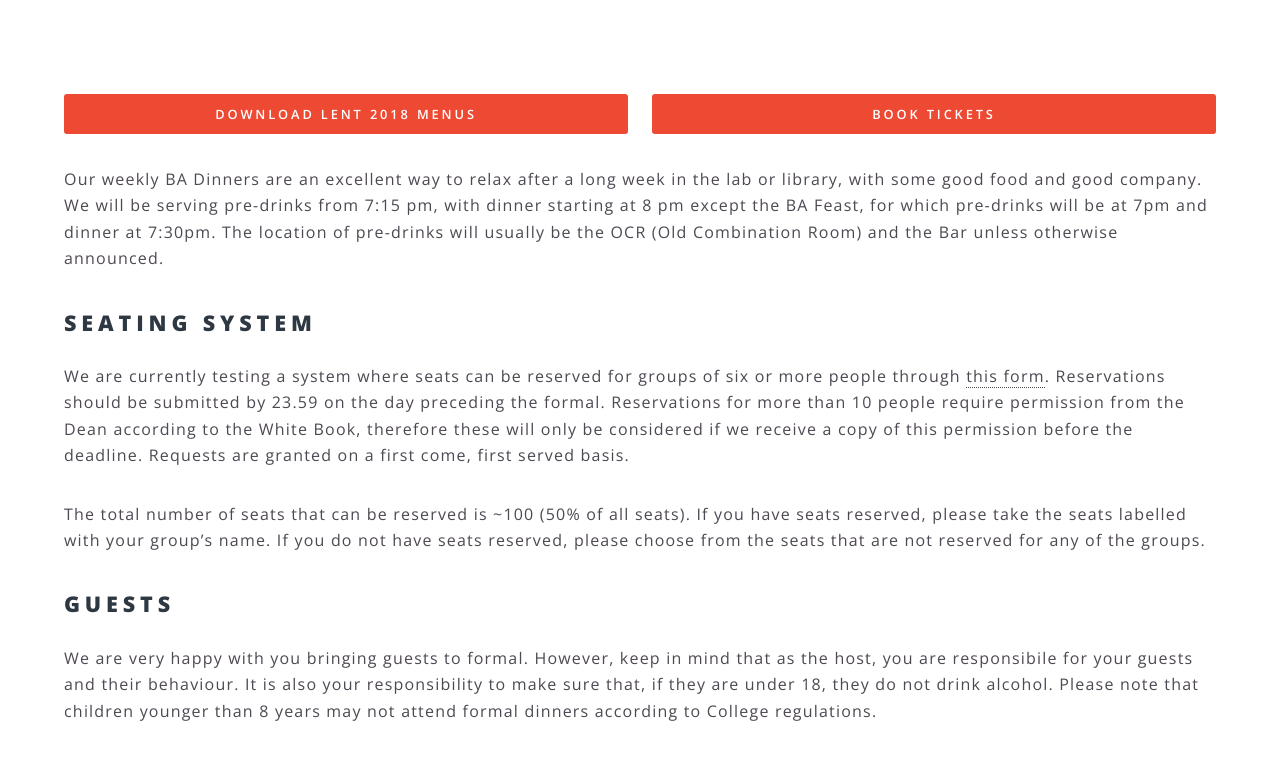
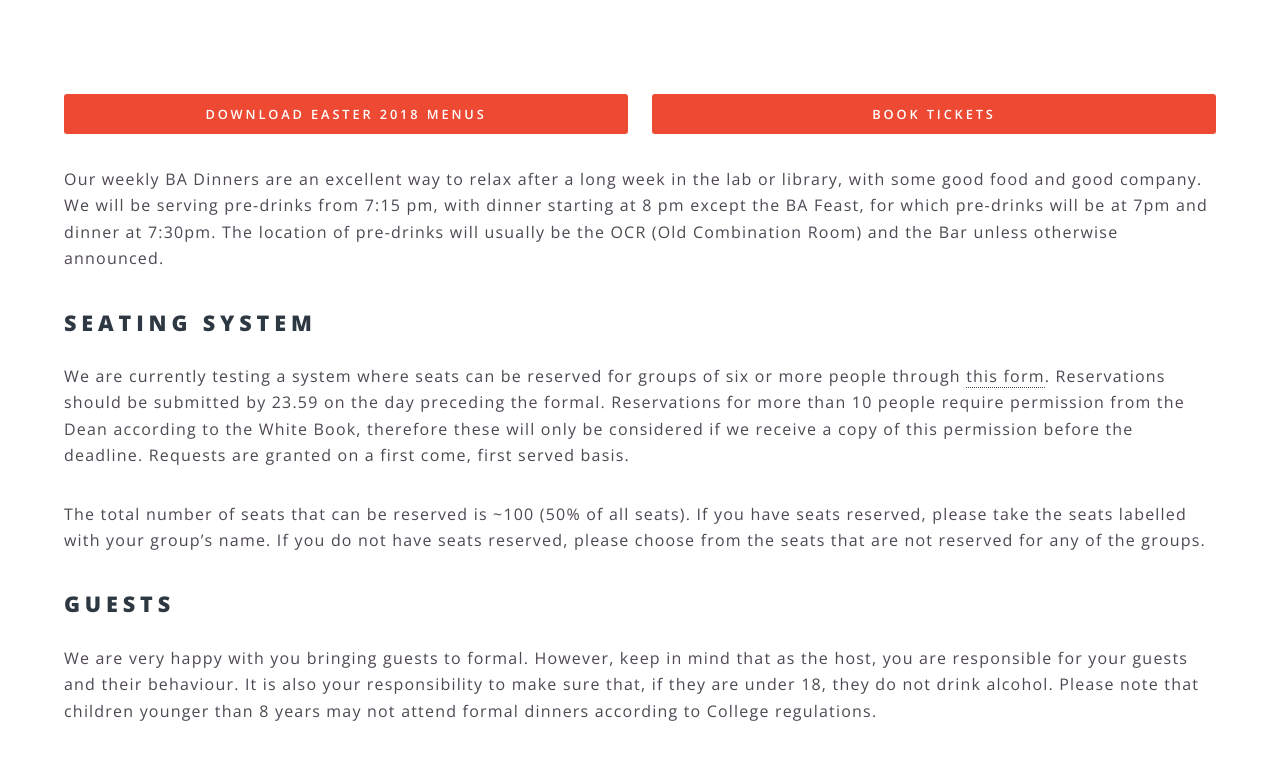
Before and after one commit to TrinityBASociety/trinitybasociety.github.io, a Jekyll site: the page built from ba-dinners/index.md, in a window 1280 px wide and 1400 px high. Shown: the part 355-1112 px from the top of the window. Built offline with Jekyll 4.4.1, drawn with Linux system fonts in a browser that asks for light colours.

Commit message:
Update menus to Easter 2018

```diff
--- a/ba-dinners/index.md
+++ b/ba-dinners/index.md
@@ -9,7 +9,7 @@ order: 3
 <div class="row">
 	<div class="6u 12u$(medium)">
 		<ul class="actions fit">
-			<li><a href="/docs/2017-18/ba_menus_lent_2018.pdf" target="_blank" class="button special fit">Download Lent 2018 menus</a></li>
+			<li><a href="/docs/2017-18/ba_menus_easter_2018.pdf" target="_blank" class="button special fit">Download Easter 2018 menus</a></li>
 		</ul>
 	</div>
 	<div class="6u 12u$(medium)">
@@ -33,6 +33,6 @@ The total number of seats that can be reserved is ~100 (50% of all seats). If yo
 
 ## Guests
 We are very happy with you bringing guests to formal.
-However, keep in mind that as the host, you are responsibile for your guests and their behaviour.
+However, keep in mind that as the host, you are responsible for your guests and their behaviour.
 It is also your responsibility to make sure that, if they are under 18, they do not drink alcohol.
 Please note that children younger than 8 years may not attend formal dinners according to College regulations.
--- a/index.html
+++ b/index.html
@@ -87,7 +87,7 @@ layout: landing
 		</header>
 		<ul class="actions vertical">
 			<li><a href="http://upaychilli.com/sso/shibsso.aspx/upaychilli?entityID=https%3a%2f%2fshib.raven.cam.ac.uk%2fshibboleth" class="button fit special" target="_blank">Book online</a></li>
-			<li><a href="/docs/2017-18/ba_menus_lent_2018.pdf" target="_blank" class="button special fit">View menus</a></li>
+			<li><a href="/docs/2017-18/ba_menus_easter_2018.pdf" target="_blank" class="button special fit">View menus</a></li>
 			<li><a href="/ba-dinners/" class="button fit">Learn more</a></li>
 		</ul>
 	</div>
```
Also changed, not shown: 1 other file.
